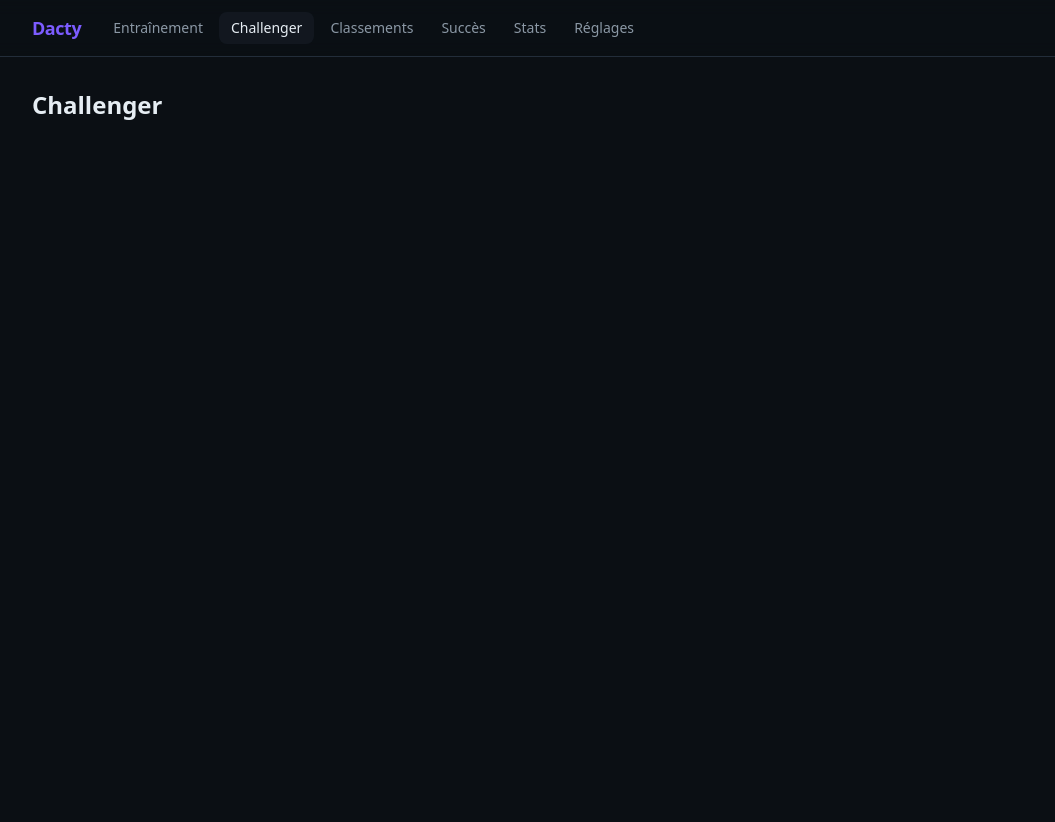
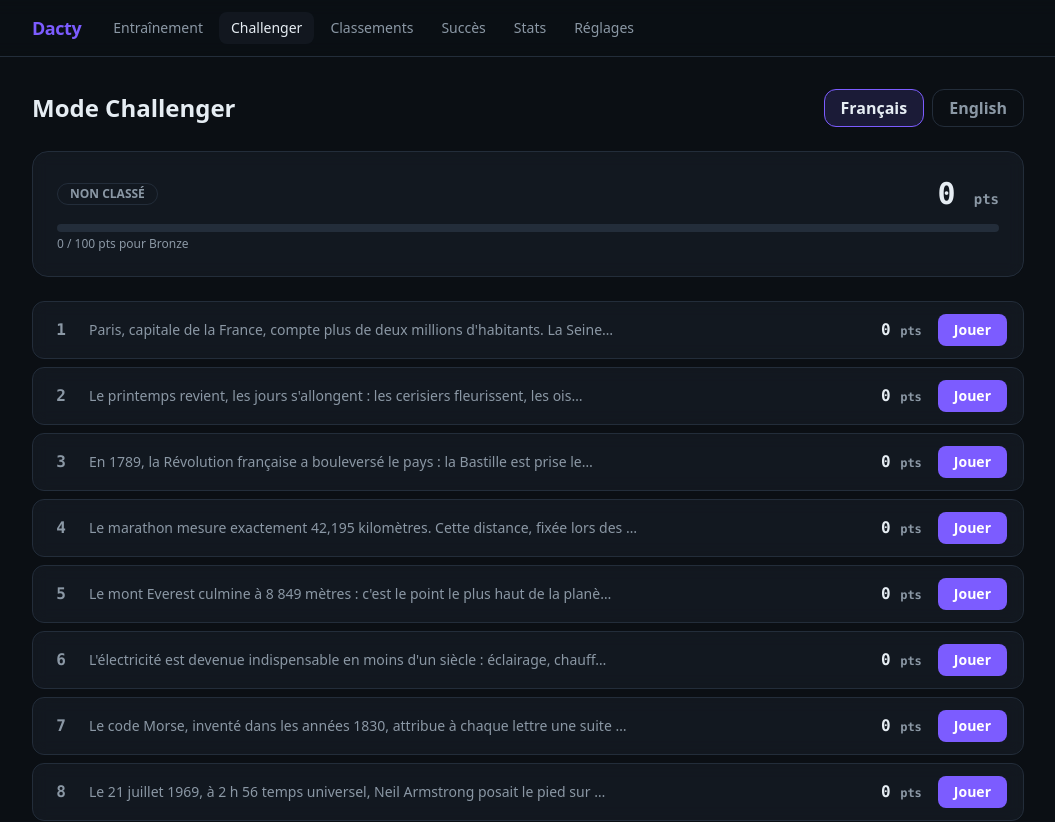
Before and after one commit to Lubachma/Dacty, a React (Vite) app: page /challenger in a window 1280 px wide. Shown: the top 822 px of the page, without its empty margins (112-1167 px from the left). Before the commit the page ends 800 px from the top, so only its background shows below. Built offline with nearby package versions, Linux system fonts and the light colour scheme.

Commit message:
feat(challenger): ranked league page with tier progression

```diff
--- a/src/ui/pages/ChallengerPage.tsx
+++ b/src/ui/pages/ChallengerPage.tsx
@@ -1,3 +1,173 @@
+import { useCallback, useEffect, useState } from 'react';
+import { useRunStore } from '@/state/runStore';
+import { useToasts } from '@/state/toastStore';
+import { useSettings } from '@/state/settingsStore';
+import { useFocusGuard } from '@/ui/hooks/useFocusGuard';
+import { TypingArea } from '@/ui/components/TypingArea';
+import { RunHud } from '@/ui/components/RunHud';
+import { ResultsScreen } from '@/ui/components/ResultsScreen';
+import { TierBadge, tierLabel } from '@/ui/components/TierBadge';
+import { playError, playKey, playSuccess } from '@/ui/sounds';
+import { getOfficialTexts } from '@/texts/corpus';
+import { ALL_OPTIONS_ON, applyOptions } from '@/texts/normalize';
+import { getProgress } from '@/db/challengerRepo';
+import type { ChallengerProgress } from '@/db/types';
+import { nextTier, TIER_THRESHOLDS } from '@/scoring/league';
+import type { Language } from '@/texts/types';
+
+const dateFmt = new Intl.DateTimeFormat('fr-FR', { dateStyle: 'medium' });
+
+function LeagueCard({ progress }: { progress: ChallengerProgress }) {
+  const next = nextTier(progress.tier);
+  const base = progress.tier ? TIER_THRESHOLDS[progress.tier] : 0;
+  const pct = next ? Math.min(100, Math.round(((progress.total - base) / (next.threshold - base)) * 100)) : 100;
+  return (
+    <div className="flex flex-col gap-3 rounded-2xl border border-line bg-surface p-6 backdrop-blur">
+      <div className="flex items-center justify-between">
+        {progress.tier ? <TierBadge tier={progress.tier} /> : (
+          <span className="rounded-full border border-line px-3 py-0.5 text-xs font-bold uppercase text-muted">
+            Non classé
+          </span>
+        )}
+        <p className="font-type text-3xl font-extrabold">{progress.total} <span className="text-sm text-muted">pts</span></p>
+      </div>
+      {next && (
+        <div>
+          <div className="h-2 overflow-hidden rounded-full bg-line">
+            <div className="h-full rounded-full bg-accent transition-all" style={{ width: `${pct}%` }} />
+          </div>
+          <p className="mt-1 text-xs text-muted">
+            {progress.total} / {next.threshold} pts pour {tierLabel(next.tier)}
+          </p>
+        </div>
+      )}
+      {progress.tierHistory.length > 0 && (
+        <ul className="flex flex-col gap-1 border-t border-line pt-2 text-xs text-muted">
+          {progress.tierHistory.map((h) => (
+            <li key={h.at}>
+              {tierLabel(h.tier)} atteint le {dateFmt.format(h.at)}
+            </li>
+          ))}
+        </ul>
+      )}
+    </div>
+  );
+}
+
 export function ChallengerPage() {
-  return <h1 className="text-2xl font-bold">Challenger</h1>;
+  const { status, typing, result, start, key, backspace, reset } = useRunStore();
+  const profile = useSettings((s) => s.profile);
+  const push = useToasts((s) => s.push);
+  const [language, setLanguage] = useState<Language>(profile.defaultLanguage);
+  const [progress, setProgress] = useState<ChallengerProgress | null>(null);
+  useFocusGuard();
+
+  const refresh = useCallback(() => {
+    void getProgress(language).then(setProgress);
+  }, [language]);
+  useEffect(refresh, [refresh]);
+
+  useEffect(() => {
+    if (!result) return;
+    refresh();
+    result.newAchievements.forEach((a) =>
+      push({ title: a.title, description: a.description, kind: 'achievement' }),
+    );
+    if (result.tierUp) {
+      push({ title: `Nouveau tier : ${tierLabel(result.tierUp)}`, kind: 'info' });
+      playSuccess();
+    }
+  }, [result, refresh, push]);
+
+  const play = (textId: string) => {
+    const entry = getOfficialTexts(language).find((t) => t.id === textId);
+    if (!entry) return;
+    const text = applyOptions(entry.text, ALL_OPTIONS_ON);
+    start({ mode: 'challenger', language, textId, options: ALL_OPTIONS_ON }, text);
+  };
+
+  const handleChar = (c: string) => {
+    const t = useRunStore.getState().typing;
+    if (t && profile.sounds) {
+      if (t.text[t.cursor] === c) playKey();
+      else playError();
+    }
+    key(c);
+  };
+
+  if (status === 'finished' && result) {
+    return <ResultsScreen result={result} onReplay={() => result.run && play(result.run.textId)} onExit={reset} />;
+  }
+
+  if (status === 'running' || status === 'paused' || status === 'invalidated') {
+    return (
+      <div className="flex flex-col gap-6">
+        {typing && <RunHud typing={typing} />}
+        {status === 'invalidated' ? (
+          <div className="rounded-xl border border-err/40 bg-err/10 p-6 text-center">
+            <p className="mb-4 font-bold text-err">Run classée invalidée : perte de focus trop longue.</p>
+            <button type="button" onClick={reset} className="rounded-xl bg-accent px-6 py-2 font-bold text-white">
+              Retour à la ligue
+            </button>
+          </div>
+        ) : (
+          typing && (
+            <>
+              {status === 'paused' && (
+                <p className="text-center text-sm text-muted">En pause — clique dans le texte pour reprendre.</p>
+              )}
+              <TypingArea state={typing} disabled={status !== 'running'} onChar={handleChar} onBackspace={backspace} />
+            </>
+          )
+        )}
+      </div>
+    );
+  }
+
+  const texts = getOfficialTexts(language);
+  return (
+    <div className="flex flex-col gap-6">
+      <div className="flex items-center justify-between">
+        <h1 className="text-2xl font-bold">Mode Challenger</h1>
+        <div className="flex gap-2">
+          {(['fr', 'en'] as const).map((l) => (
+            <button
+              key={l}
+              type="button"
+              onClick={() => setLanguage(l)}
+              className={`rounded-xl border px-4 py-1.5 font-bold transition-colors ${
+                language === l ? 'border-accent bg-accent/15 text-text' : 'border-line text-muted'
+              }`}
+            >
+              {l === 'fr' ? 'Français' : 'English'}
+            </button>
+          ))}
+        </div>
+      </div>
+
+      {progress && <LeagueCard progress={progress} />}
+
+      <ul className="flex flex-col gap-2">
+        {texts.map((t, i) => (
+          <li
+            key={t.id}
+            className="flex items-center gap-4 rounded-xl border border-line bg-surface px-4 py-3 backdrop-blur"
+          >
+            <span className="w-6 text-center font-type font-bold text-muted">{i + 1}</span>
+            <p className="flex-1 truncate text-sm text-muted">{t.text.slice(0, 80)}…</p>
+            <span className="w-20 text-right font-type font-bold">
+              {progress?.bestByText[t.id] ?? 0} <span className="text-xs text-muted">pts</span>
+            </span>
+            <button
+              type="button"
+              onClick={() => play(t.id)}
+              className="rounded-lg bg-accent px-4 py-1.5 text-sm font-bold text-white transition-opacity hover:opacity-90"
+            >
+              Jouer
+            </button>
+          </li>
+        ))}
+      </ul>
+    </div>
+  );
 }
```
Also changed, not shown: 1 other file (tests, documents, lock files or other folders).
